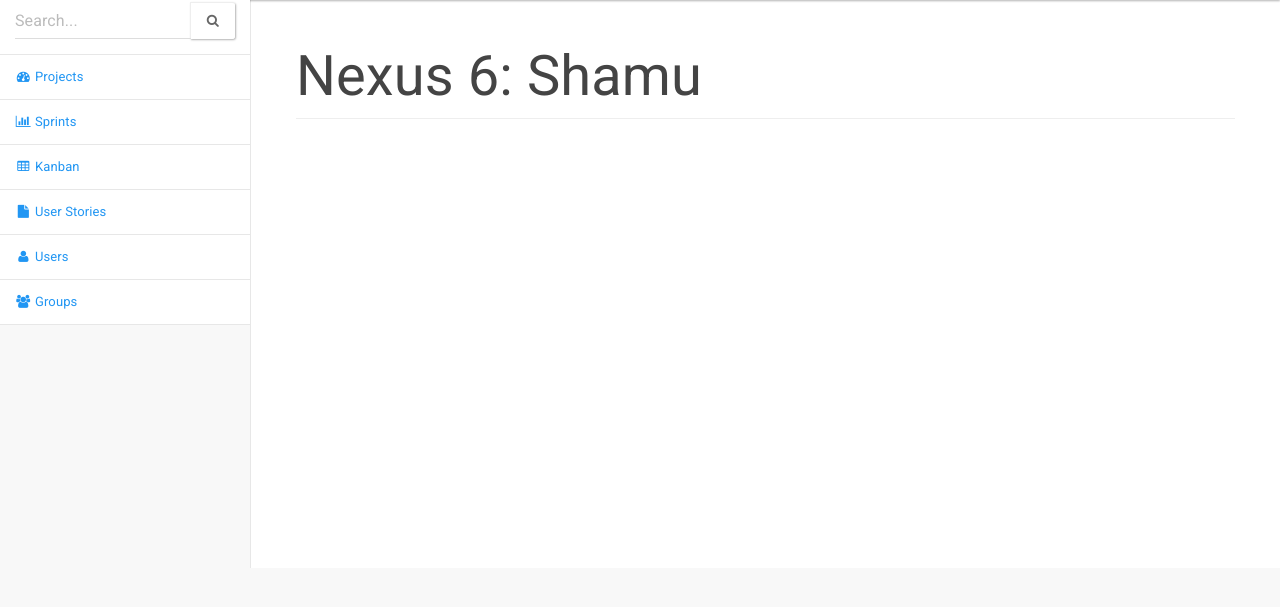
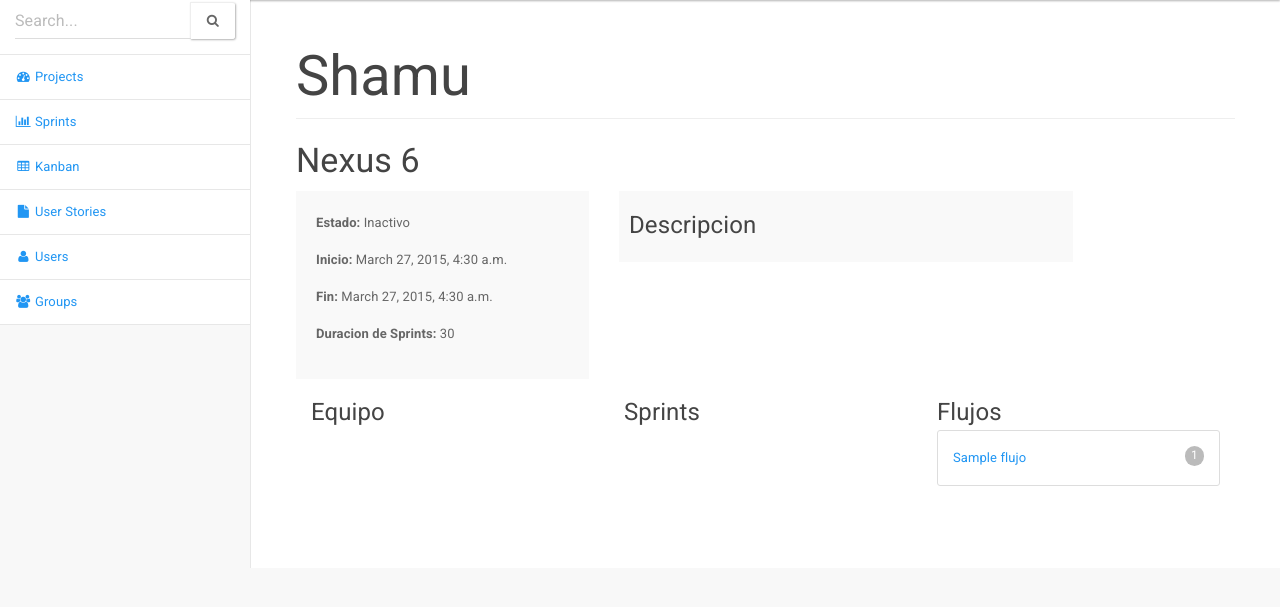
Before and after one commit to Darthcjba/GCC, a Django app: page /projects/1/ in a window 1280 px wide. Shown: the part 64-671 px from the top of the page. Run offline with Django 3.2, Linux system fonts and the light colour scheme; a user stored in the database is signed in; data comes from the database, SQL or seed files in the repository; tables that the repository leaves empty hold one stand-in row (values such as "Sample post"); parts of the project's set-up code (start-up, migrations or seed data) failed here and were passed over; some libraries are stand-ins or nearby versions.

Commit message:
Mejorand el Proyect Detail

```diff
--- a/project/templates/project/project_detail.html
+++ b/project/templates/project/project_detail.html
@@ -1,6 +1,61 @@
 {% extends 'project/base.html' %}
 {% block title %}{{ project.nombre_corto }}{% endblock %}
 
-{% block header %}{{ project.nombre_largo }}: {{ project.nombre_corto }}{% endblock %}
+{% block header %}{{ project.nombre_corto }}{% endblock %}
 {% block content %}
+    <h3>{{ project.nombre_largo }}</h3>
+    <div class="row">
+        <div class="col-lg-4">
+            <div class="well">
+                <p><strong>Estado:</strong> {{ project.get_estado_display }}</p>
+
+                <p><strong>Inicio:</strong> {{ project.inicio }}</p>
+
+                <p><strong>Fin:</strong> {{ project.fin }}</p>
+
+                <p><strong>Duracion de Sprints:</strong> {{ project.duracion_sprint }}</p>
+            </div>
+        </div>
+        <div class="col-lg-6">
+            <div class="well well-sm">
+                <h4>Descripcion</h4>
+
+                <p>{{ project.descripcion }}</p>
+            </div>
+        </div>
+    </div>
+
+    <div class="col-lg-4">
+        <h4 class="list-group-item-heading">Equipo</h4>
+        <ul class="list-group">
+            {% for m in team %}
+                <li class="list-group-item">
+                    <span class="badge">{{ m.rol }}</span>
+                    <a href="{% url 'project:user_detail' m.usuario_id %}">{{ m.usuario.first_name }} {{ m.usuario.last_name }}</a>
+                </li>
+            {% endfor %}
+        </ul>
+    </div>
+    <div class="col-lg-4">
+        <h4 class="list-group-item-heading">Sprints</h4>
+        <ul class="list-group">
+            {% for m in team %}
+                <li class="list-group-item">
+                    <span class="badge">{{ m.rol }}</span>
+                    <a href="{% url 'project:user_detail' m.usuario_id %}">{{ m.usuario.first_name }} {{ m.usuario.last_name }}</a>
+                </li>
+            {% endfor %}
+        </ul>
+    </div>
+    <div class="col-lg-4">
+        <h4 class="list-group-item-heading">Flujos</h4>
+        <ul class="list-group">
+            {% for f in flows %}
+                <li class="list-group-item">
+                    <span class="badge">1</span>
+                    <a href="#">{{ f.nombre }}</a>
+                </li>
+            {% endfor %}
+        </ul>
+    </div>
 {% endblock %}
--- a/project/templates/project/project_list.html
+++ b/project/templates/project/project_list.html
@@ -25,7 +25,7 @@
                 <td>{{ p.get_estado_display }}</td>
                 <td>{{ p.inicio }}</td>
                 <td>{{ p.fin }}</td>
-                <td ><a href="#"><i class="fa fa-eye fa-fw"></i></a> </td>
+                <td ><a href="{% url 'project:project_detail' p.id %}"><i class="fa fa-eye fa-fw"></i></a> </td>
                 <td><a href="#"><i class="fa fa-pencil fa-fw"></i></a></td>
                 <td><a href="#"><i class="fa fa-trash-o fa-fw"></i></a></td>
             </tr>
--- a/project/views.py
+++ b/project/views.py
@@ -216,7 +216,8 @@
 
     def get_context_data(self, **kwargs):
         context = super(ProjectDetail, self).get_context_data(**kwargs)
-        #team = self.object.miembroequipo_set
+        context['team'] = self.object.miembroequipo_set.all()
+        context['flows'] = self.object.flujo_set.all()
         #context['product_owner'] = team.filter(rol='Product Owner')
         #context['scrum_master'] = team.filter(rol='Scrum Master')
         return context
```
